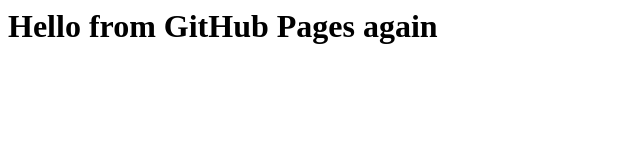
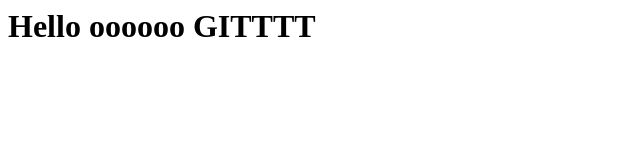
Before and after one commit to MariaRaspopova/MariaMaria.github.io, a plain HTML site: page index.html in a window 1280 px wide. Shown: the whole page, without its empty margins (0-640 px from the left). Drawn offline with Linux system fonts and the light colour scheme.

Commit message:
commit for pages

```diff
--- a/index.html
+++ b/index.html
@@ -1 +1 @@
-<h1>Hello from GitHub Pages again</h1>
+<h1>Hello oooooo GITTTT</h1>
```
